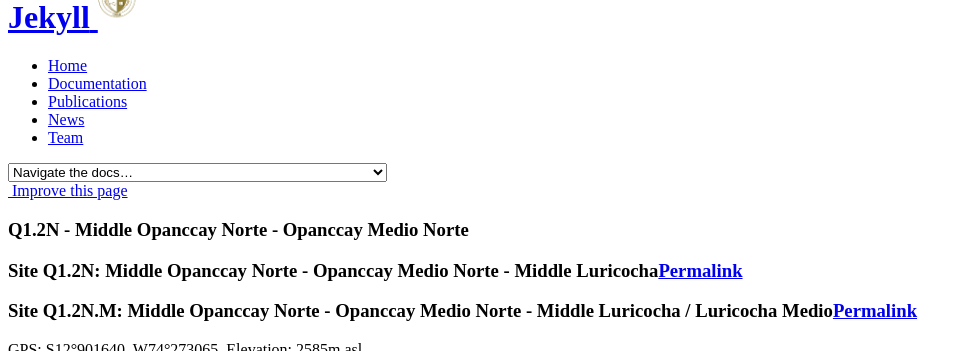
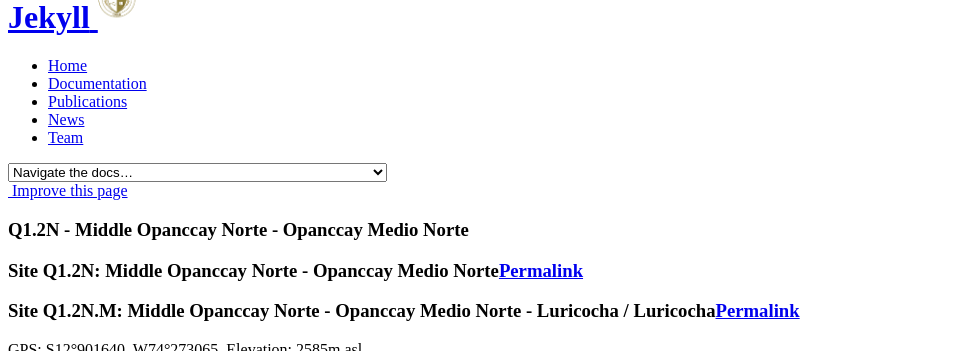
Before and after one commit to HVLepage/cavep-unah, a Jekyll site: the page built from _docs/site-network/Q1_2N.md, in a window 1280 px wide and 900 px high, scrolled down 339 px, cut to the strip 0-351 px from the top of the window. Shown: the whole strip, without its empty margins (0-973 px from the left). Built offline with Jekyll 4.4.1, drawn with Linux system fonts in a browser that asks for light colours; comment, search, counter and statistics services are not loaded.

Commit message:
Update Q1_2N.md

```diff
--- a/_docs/site-network/Q1_2N.md
+++ b/_docs/site-network/Q1_2N.md
@@ -9,10 +9,10 @@ table {
 </style>
 
 
-### Site Q1.2N: Middle Opanccay Norte - Opanccay Medio Norte - Middle Luricocha
+### Site Q1.2N: Middle Opanccay Norte - Opanccay Medio Norte
 
 
-### Site Q1.2N.M: Middle Opanccay Norte - Opanccay Medio Norte - Middle Luricocha / Luricocha Medio
+### Site Q1.2N.M: Middle Opanccay Norte - Opanccay Medio Norte - Luricocha / Luricocha
 
 GPS: S12°901640, W74°273065.
 Elevation: 2585m asl.
```
